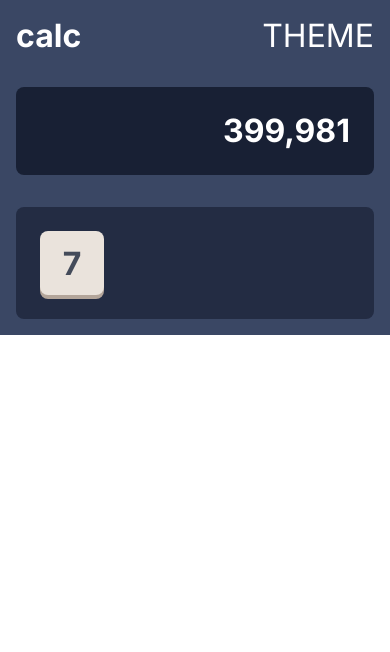
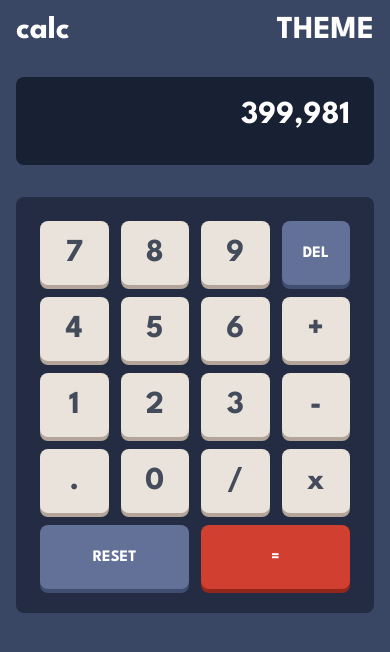
Before and after one commit to AchmadWahyu/frontendmentor-calculator, a Next.js app: page / in a window 390 px wide. Shown: the top 652 px of the page. Built offline with nearby package versions, Linux system fonts and the light colour scheme.

Commit message:
feat: add basic responsive styling

```diff
--- a/package.json
+++ b/package.json
@@ -9,6 +9,7 @@
     "lint": "next lint"
   },
   "dependencies": {
+    "classnames": "^2.5.1",
     "next": "14.2.3",
     "react": "^18",
     "react-dom": "^18",
--- /dev/null
+++ b/src/app/components/Key/Key.tsx
@@ -0,0 +1,21 @@
+'use client';
+
+import cn from 'classnames';
+
+import styles from './key.module.scss';
+
+const Key = ({
+  children,
+  onClick,
+  className,
+}: {
+  children: React.ReactNode;
+  onClick: () => void;
+  className?: string;
+}) => (
+  <button onClick={onClick} className={cn(styles.key, className)}>
+    {children}
+  </button>
+);
+
+export default Key;
--- /dev/null
+++ b/src/app/components/Key/key.module.scss
@@ -0,0 +1,13 @@
+.key {
+  background-color: #eae3dc;
+  color: #444b5a;
+  width: 100%;
+  height: 64px;
+  font-weight: bold;
+  font-size: 1rem;
+  display: flex;
+  justify-content: center;
+  align-items: center;
+  border-radius: 8px;
+  box-shadow: 0px 4px 0px 0px #b3a59a;
+}
--- a/src/app/globals.css
+++ b/src/app/globals.css
@@ -7,8 +7,13 @@
 
 html {
   font-size: 32px;
+  background-color: #3a4764;
 }
 
 body {
   margin: 0;
 }
+
+button {
+  font-family: var(--font-league-spartan);
+}
--- a/src/app/layout.tsx
+++ b/src/app/layout.tsx
@@ -1,12 +1,17 @@
-import type { Metadata } from "next";
-import { Inter } from "next/font/google";
-import "./globals.css";
+import type { Metadata } from 'next';
+import { League_Spartan } from 'next/font/google';
+import './globals.css';
 
-const inter = Inter({ subsets: ["latin"] });
+export const inter = League_Spartan({
+  weight: ['700'],
+  subsets: ['latin'],
+  display: 'swap',
+  variable: '--font-league-spartan',
+});
 
 export const metadata: Metadata = {
-  title: "Create Next App",
-  description: "Generated by create next app",
+  title: 'Create Next App',
+  description: 'Generated by create next app',
 };
 
 export default function RootLayout({
--- a/src/app/page.module.scss
+++ b/src/app/page.module.scss
@@ -1,5 +1,7 @@
 .main {
-  background-color: #3a4764;
+  height: 100%;
+  max-width: 540px;
+  margin: 0 auto;
 }
 
 .header_container {
@@ -22,7 +24,6 @@
 }
 
 .panel_content {
-  font-size: 32px;
   font-weight: bold;
   color: #ffffff;
   text-align: right;
@@ -37,18 +38,42 @@
   background-color: #232c43;
   padding: 24px;
   border-radius: 8px;
+  display: grid;
+  grid-template-columns: repeat(4, 1fr);
+  grid-template-rows: repeat(4, 1fr);
+  grid-gap: 12px;
+
+  > button:nth-child(17) {
+    grid-column: 1 / span 2;
+  }
+
+  > button:nth-child(18) {
+    grid-column: 3 / span 2;
+  }
 }
 
-.key {
-  background-color: #eae3dc;
-  color: #444B5A;
-  width: 64px;
-  height: 64px;
-  font-size: 32px;
-  font-weight: bold;
-  display: flex;
-  justify-content: center;
-  align-items: center;
-  border-radius: 8px;
-  box-shadow: 0px 4px 0px 0px #B3A59A;
+.key_text {
+  background-color: #637097;
+  box-shadow: 0px 4px 0px 0px #404e72;
+  color: #ffffff;
+  font-size: 0.5rem;
 }
+
+.key_equal_sign {
+  background-color: #d03f2f;
+  box-shadow: 0px 4px 0px 0px #93261a;
+  color: #ffffff;
+  font-size: 0.5rem;
+}
+
+@media screen and (min-width: 1024px) {
+  .panel {
+    padding: 36px 32px;
+    height: 128px;
+  }
+
+  .keys {
+    padding: 32px;
+    grid-gap: 24px;
+  }
+}
--- a/src/app/page.tsx
+++ b/src/app/page.tsx
@@ -1,6 +1,12 @@
+'use client';
+
+import Key from './components/Key/Key';
+
 import styles from './page.module.scss';
 
 export default function Home() {
+  const handleClick = () => {};
+
   return (
     <main className={styles.main}>
       <div className={styles.header_container}>
@@ -16,7 +22,34 @@ export default function Home() {
 
       <div className={styles.keys_container}>
         <div className={styles.keys}>
-          <div className={styles.key}>7</div>
+          <Key onClick={handleClick}>7</Key>
+          <Key onClick={handleClick}>8</Key>
+          <Key onClick={handleClick}>9</Key>
+          <Key className={styles.key_text} onClick={handleClick}>
+            DEL
+          </Key>
+
+          <Key onClick={handleClick}>4</Key>
+          <Key onClick={handleClick}>5</Key>
+          <Key onClick={handleClick}>6</Key>
+          <Key onClick={handleClick}>+</Key>
+
+          <Key onClick={handleClick}>1</Key>
+          <Key onClick={handleClick}>2</Key>
+          <Key onClick={handleClick}>3</Key>
+          <Key onClick={handleClick}>-</Key>
+
+          <Key onClick={handleClick}>.</Key>
+          <Key onClick={handleClick}>0</Key>
+          <Key onClick={handleClick}>/</Key>
+          <Key onClick={handleClick}>x</Key>
+
+          <Key className={styles.key_text} onClick={handleClick}>
+            RESET
+          </Key>
+          <Key className={styles.key_equal_sign} onClick={handleClick}>
+            =
+          </Key>
         </div>
       </div>
     </main>
```
Also changed, not shown: 1 other file (tests, documents, lock files or other folders).
